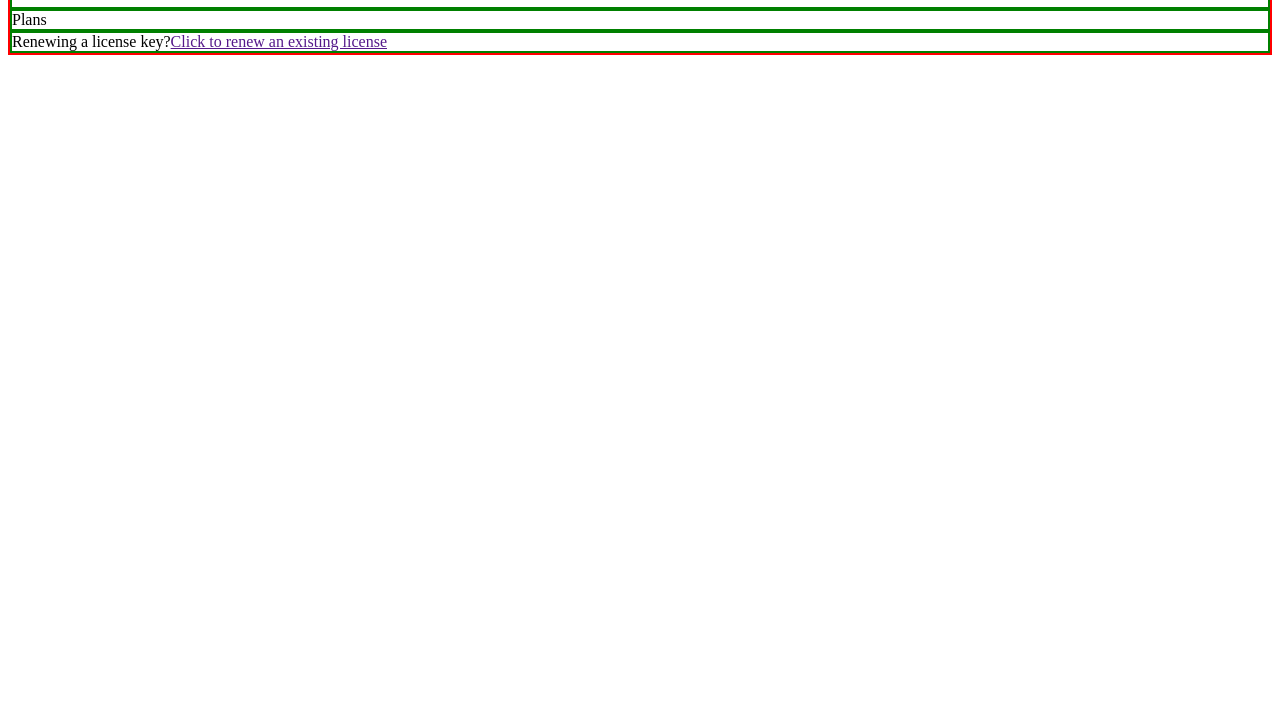
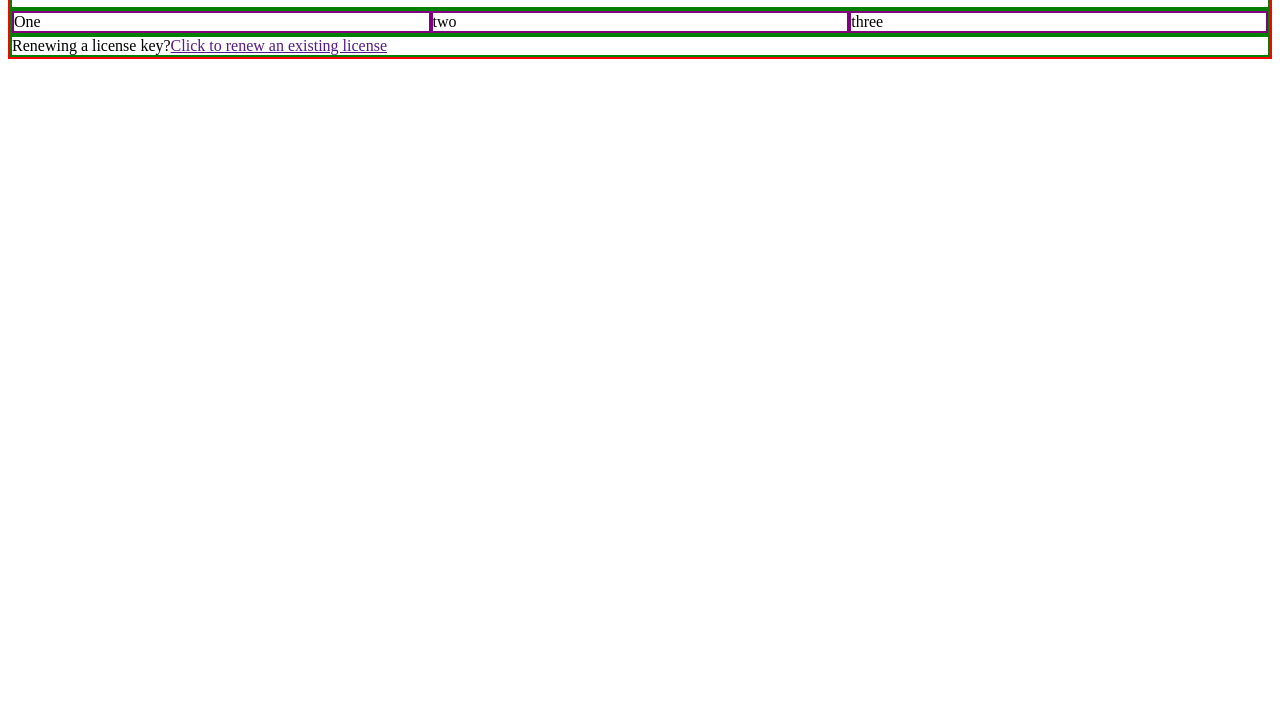
Before and after one commit to safeplace12345/CSS-Exercise-Recreate-PowerUps, a plain HTML site: page index.html in a window 1280 px wide. Shown: the part 85-800 px from the top of the page. Drawn offline with Linux system fonts and the light colour scheme.

Commit message:
[ 03 ] Creating columns

```diff
--- a/index.html
+++ b/index.html
@@ -2,11 +2,23 @@
 <html lang="en">
 <head>
     <style>
+        *{
+            box-sizing: border-box;
+        }
         main{
             border:2px solid red;
         }
         header,footer,section {
             border:2px solid green;
+
+        }
+        section{
+            display:flex;
+
+        }
+        article{
+            border: 2px solid purple;
+            flex-basis: 33.33%;
 
         }
     </style>
@@ -23,7 +35,11 @@
     </header>
     <!--2-->
     <section>
-    Plans
+
+    <!--Purple column-->
+    <article>One</article>
+    <article>two</article>
+    <article>three</article>
     </section>
     <!-- 3 -->
     <footer>
```
